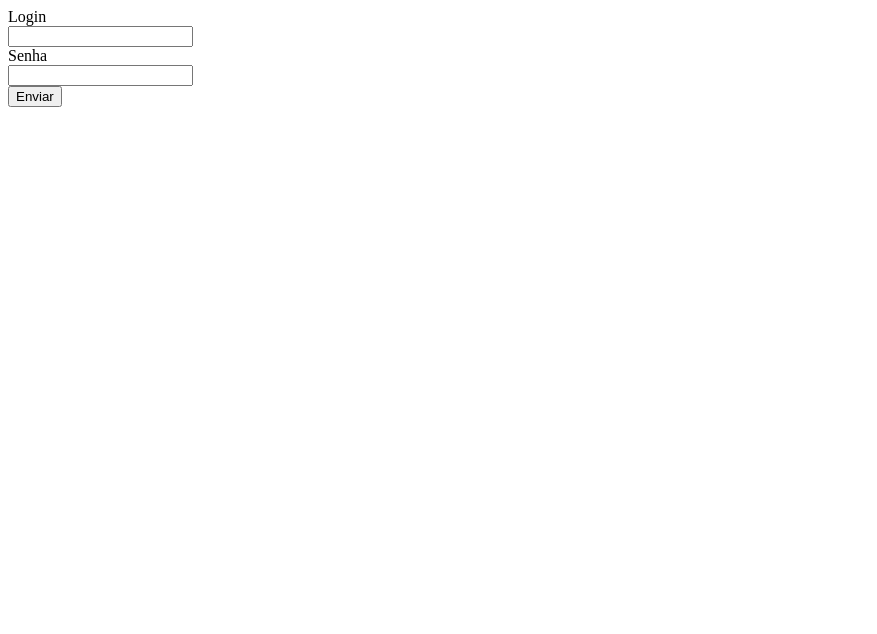
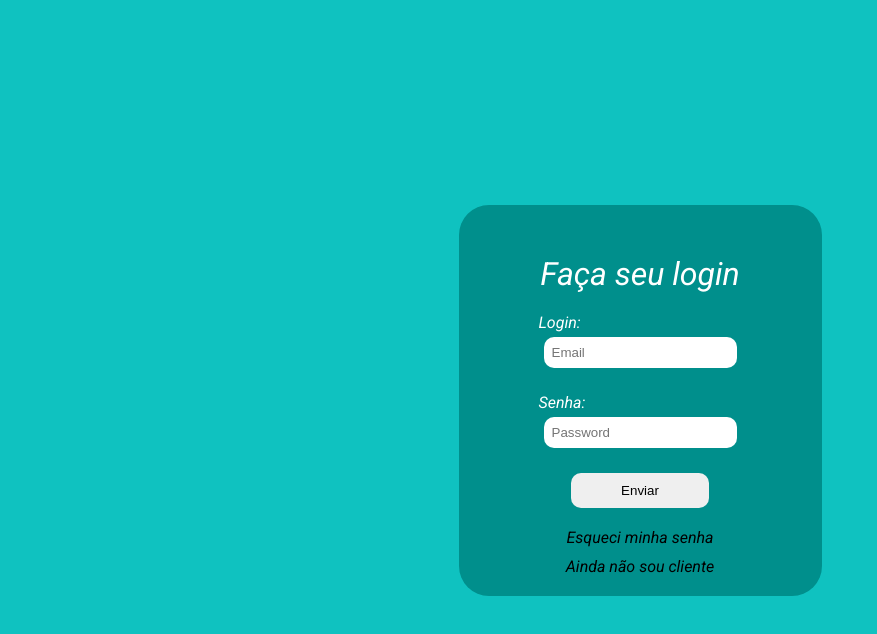
Before and after one commit to ferrariflaviaa/Sistema-de-Login-e-Cadastro, a plain HTML site: page index.html in a window 1280 px wide. Shown: the whole page, without its empty margins (0-877 px from the left). Drawn offline with Linux system fonts and the light colour scheme.

Commit message:
design do login

```diff
--- a/index.html
+++ b/index.html
@@ -1,22 +1,39 @@
 <!DOCTYPE html>
 <html lang="pt-br">
+
 <head>
     <meta charset="UTF-8">
     <meta http-equiv="X-UA-Compatible" content="IE=edge">
     <meta name="viewport" content="width=device-width, initial-scale=1.0">
+    <link rel="stylesheet" href="style.css">
     <title>Login</title>
 </head>
+
 <body>
-    <div>
-        <form id="form">
-            <label for="">Login</label><br/>
-            <input type="email" name="email" id="email"><br/>
-            <label for="">Senha</label><br/>
-            <input type="password" name="password" id="password"><br/>
-            <button>Enviar</button>
+    <div class="container">
+        <form id="form" class="form-login">
+            <h1>Faça seu login</h1>
+            <div class="input">
+                <label for="">Login:</label>
+                <input type="email" name="email" id="email" placeholder="Email">
+            </div>
+            <div class="input">
+                <label for="">Senha:</label>
+                <input type="password" name="password" id="password" placeholder="Password">
+            </div>
+            <div class="button">
+                <button>Enviar</button>
+            </div>
+            <div class="additional">
+                <span>Esqueci minha senha</span>
+            </div>
+            <div class="additional">
+                <span>Ainda não sou cliente</span>
+            </div>
         </form>
         <div id="resultado"></div>
     </div>
     <script src="js/index.js"></script>
 </body>
+
 </html>
--- /dev/null
+++ b/style.css
@@ -0,0 +1,85 @@
+@import url('https://fonts.googleapis.com/css2?family=Roboto:ital,wght@1,100;1,400&display=swap');
+* {
+    padding: 0;
+    margin: 0;
+    box-sizing: 0;
+}
+
+.container {
+    display: flex;
+    width: 100%;
+    min-height: 100vh;
+    justify-content: center;
+    align-items: center;
+    background-color: #0FC2C0;
+    /* background-color: ; */
+}
+
+.form-login {
+    padding: 0px 80px 10px;
+    background-color: #008F8C;
+    border-radius: 30px;
+    min-height: 300px;
+    display: flex;
+    flex-direction: column;
+    /* justify-content: space-evenly; */
+}
+
+.form-login h1 {
+    text-align: center;
+    padding: 50px 0 20px;
+    color: #fff;
+    font-family:'Roboto', sans-serif;
+    font-weight: 400;
+}
+
+.input {
+    display: flex;
+    flex-direction: column;
+    padding: 0px 0 20px;
+    color: #fff;
+    font-family: 'Roboto', sans-serif;
+    font-weight: 400;
+
+}
+
+.input input {
+    border-radius: 10px;
+    border: 0;
+    padding: 8px;
+    margin: 5px;
+}
+.button{
+    display: flex;
+    justify-content: center;
+    width: 100px;
+    margin: 0 auto;
+
+}
+button {
+    border-radius: 10px;
+    border: 0;
+    cursor: pointer;
+    padding: 10px 50px;
+    margin: 0 0 20px;
+}
+
+button:hover {
+    background-color: #0FC2C0;
+    color: #fff;
+}
+
+.additional {
+    display: flex;
+    align-items: center;
+    flex-direction: column;
+    justify-content: center;
+    padding: 0px 0 10px;
+    cursor: pointer;
+    font-family: 'Roboto', sans-serif;
+    font-weight: 400;
+}
+
+.additional:hover {
+    color: #fff;
+}
```
